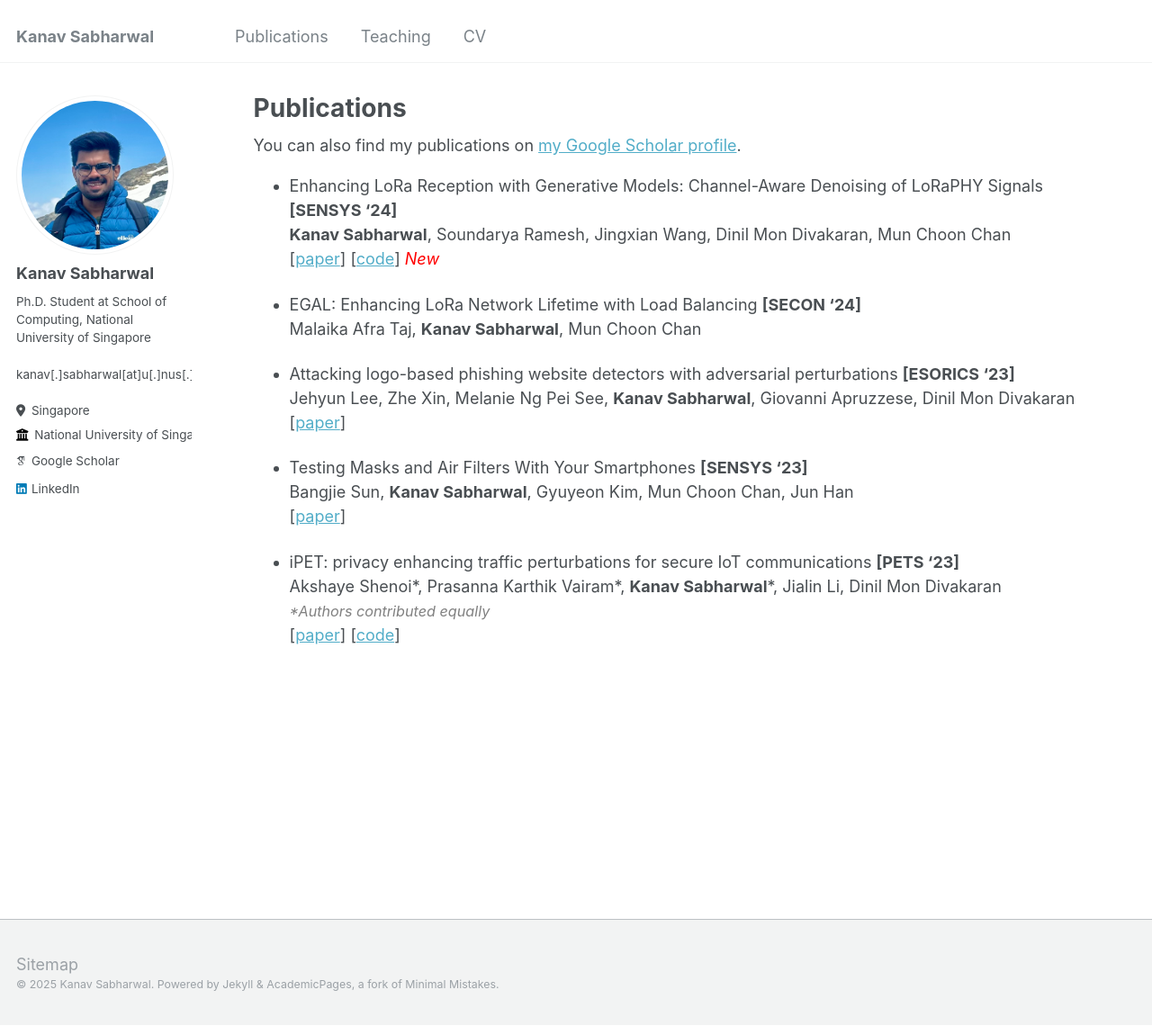
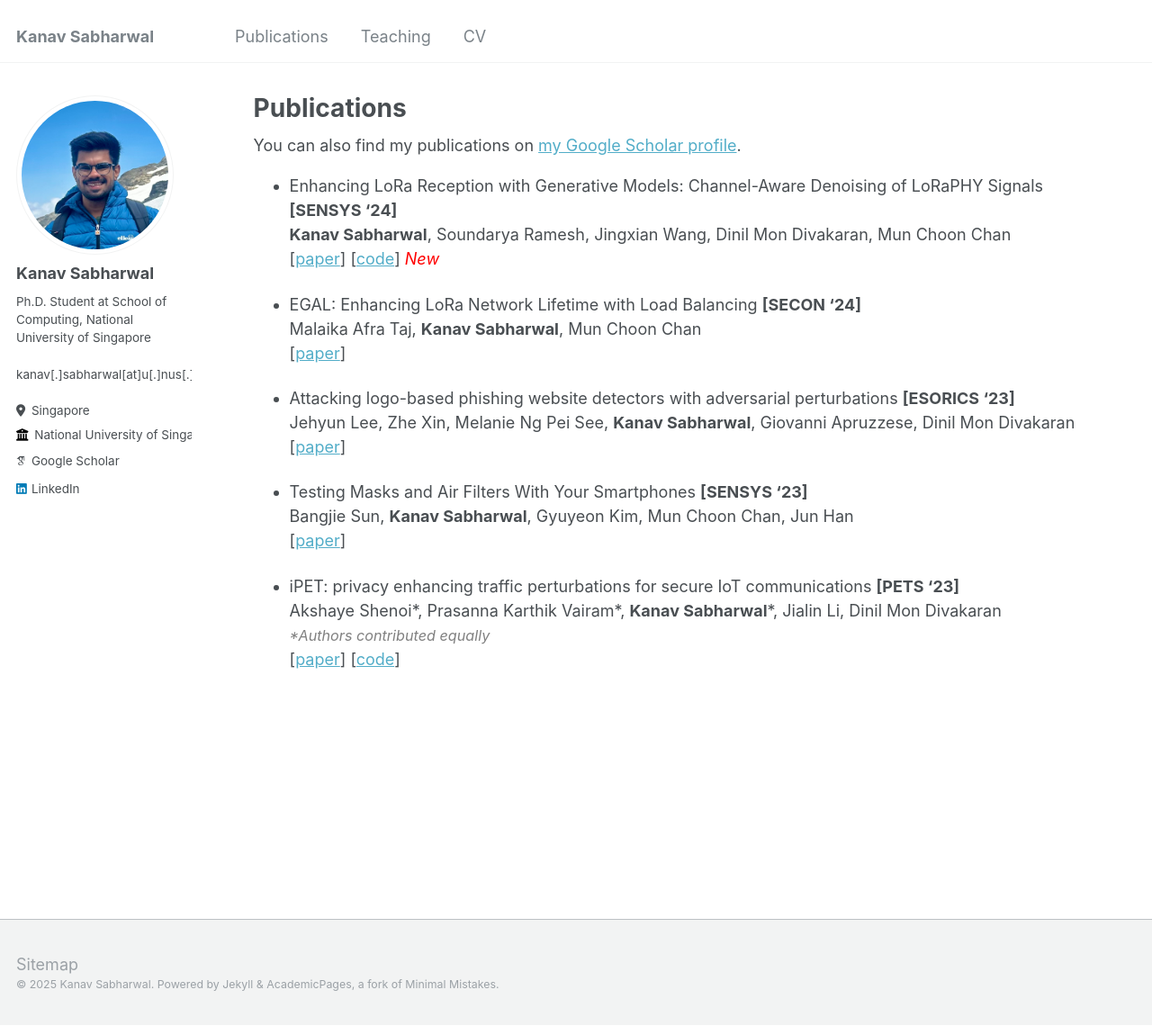
Before and after one commit to KanavSabharwal/KanavSabharwal.github.io, a Jekyll site: the page built from _pages/publications.md, in a window 1280 px wide and 1140 px high. Shown: the whole window at 90% size. Built offline with Jekyll 4.4.1, drawn with Linux system fonts in a browser that asks for light colours; some web fonts are replaced.

Commit message:
update cv/publications

```diff
--- a/_pages/publications.md
+++ b/_pages/publications.md
@@ -18,14 +18,14 @@ author_profile: true
 * Enhancing LoRa Reception with Generative Models: Channel-Aware Denoising of LoRaPHY Signals
   **[SENSYS '24]**
   **Kanav Sabharwal**, Soundarya Ramesh, Jingxian Wang, Dinil Mon Divakaran, Mun Choon Chan
-  \[[paper]({{ base_path }}/files/sensys24-GLoRiPHY.pdf)\]
+  \[[paper](https://doi.org/10.1145/3666025.3699354)\]
   \[[code](https://github.com/KanavSabharwal/GLoRiPHY)\]
   <span style="color:red"><i>New</i></span>
 
 * EGAL: Enhancing LoRa Network Lifetime with Load Balancing
   **[SECON '24]**
   Malaika Afra Taj, **Kanav Sabharwal**, Mun Choon Chan
-  <!-- \[[draft]({{ base_path }}/files/papers/draft23-junction.pdf)\] -->
+  \[[paper]({{ base_path }}/files/EGAL_SECON_24.pdf)\]
   <!-- <span style="color:red"><i>New</i></span> -->
 
 * Attacking logo-based phishing website detectors with adversarial perturbations
```
Also changed, not shown: 2 other files.
